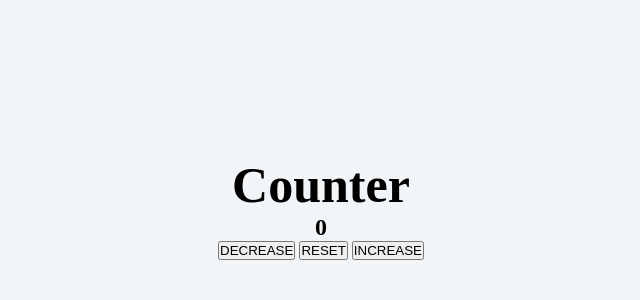
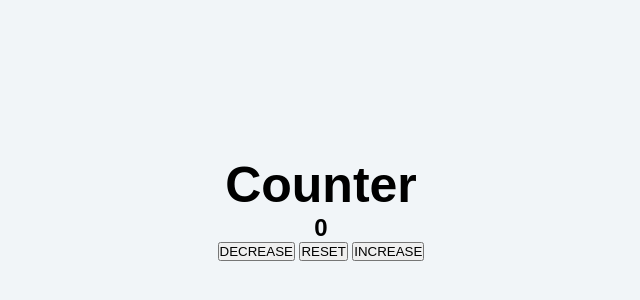
Before and after one commit to sulfikaralijun/01---Counter-Javascript-Project, a plain HTML site: page index.html in a window 1280 px wide. Shown: the part 192-492 px from the top of the page, without its empty margins (319-959 px from the left). Drawn offline with Linux system fonts and the light colour scheme.

Commit message:
update style.css

```diff
--- a/src/style.css
+++ b/src/style.css
@@ -10,7 +10,7 @@ body {
   display: grid;
   place-items: center;
   background-color: #F1F5F8;
-  font-family: Arialz;
+  font-family: Arial;
 }
 .container {
   width: 400px;
```
